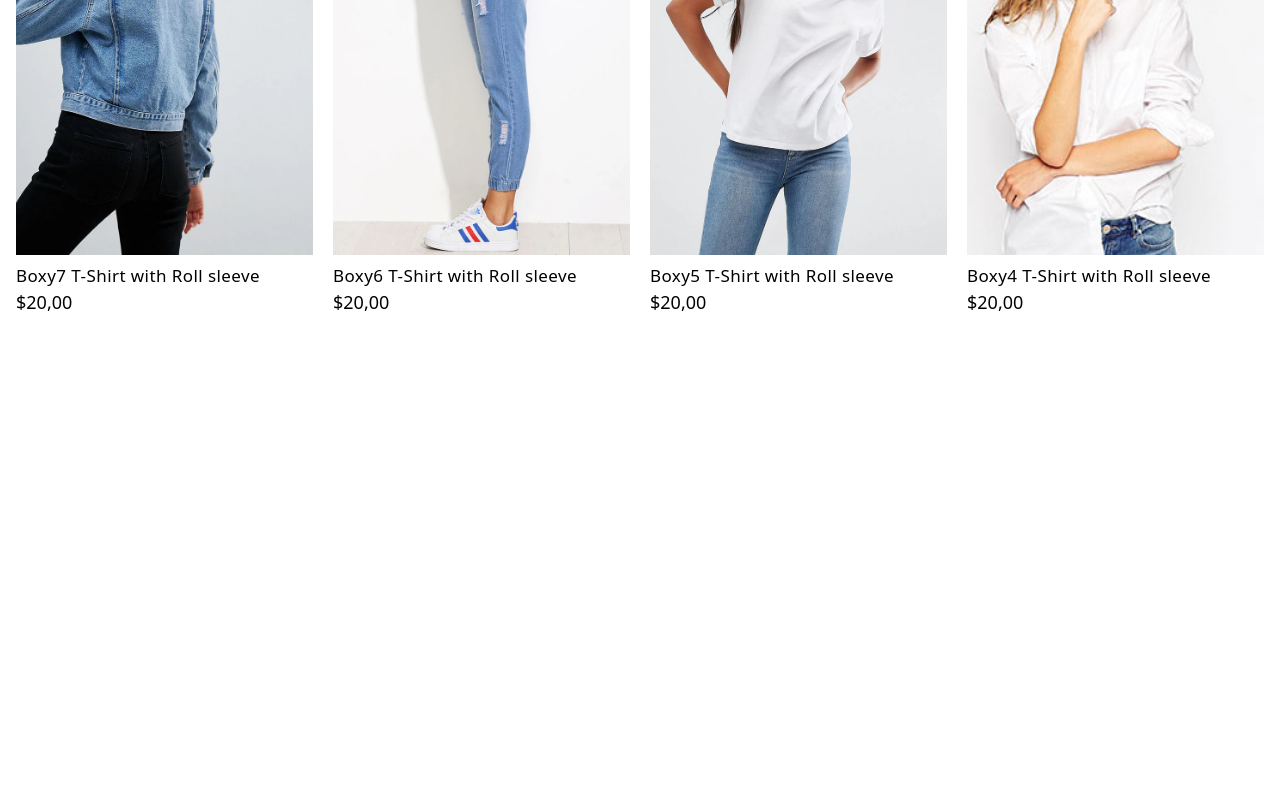
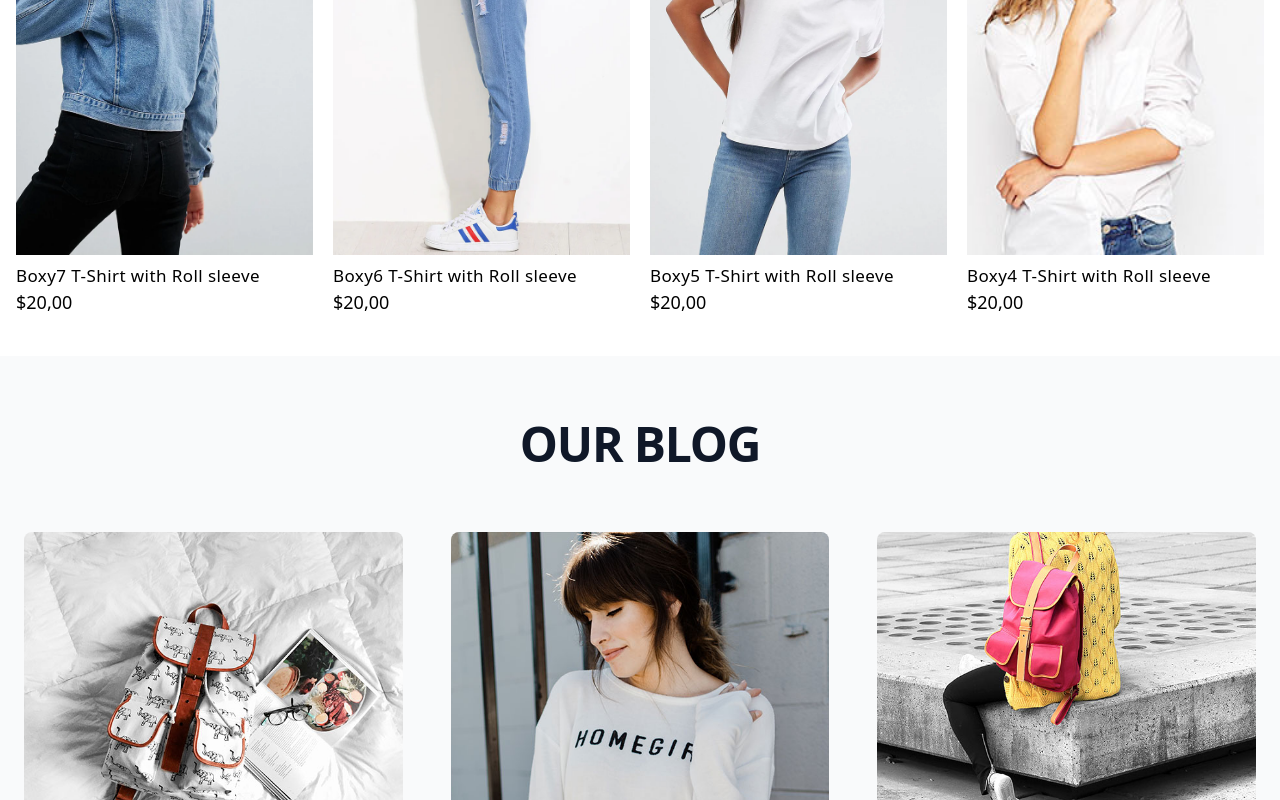
Before and after one commit to Hafsa-ouahbi/HafsaOuahbi-Fianl-project-react, a React (Vite) app: page / in a window 1280 px wide. Shown: the part 2000-2800 px from the top of the page. Before the commit the page ends 2356 px from the top, so only its background shows below. Built offline with nearby package versions, Linux system fonts and the light colour scheme.

Commit message:
finished cards

```diff
--- a/src/App.jsx
+++ b/src/App.jsx
@@ -1,3 +1,4 @@
+import Footer1 from "./layout/footer"
 import Nav from "./layout/nav"
 import Home from "./pages/home"
 
@@ -8,6 +9,7 @@ function App() {
     <div className="flex flex-col">
     <Nav></Nav>
     <Home></Home>
+    <Footer1></Footer1>
     </div>
       {/* <Routes>
         <Route path="/" element={<Home />} />
--- a/src/layout/footer.jsx
+++ b/src/layout/footer.jsx
@@ -0,0 +1,69 @@
+import { FaFacebookF } from "react-icons/fa";
+import { IoLogoTwitter } from "react-icons/io";
+import { FaPinterest } from "react-icons/fa";
+import { FaGoogle } from "react-icons/fa";
+import { FaInstagram } from "react-icons/fa"
+function Footer1() {
+    return (
+        <div className="w-[full] h-[60vh]  justify-center items-center bg-[#F0F0F0]">
+            <div className=" flex justify-around items-center w-[90%] h-[80%]">
+                <div className="flex flex-col w-[20%] justify-around h-[60%] ">
+                    <h1 className="font-bold text-[#222222]">GET IN TOUCH</h1>
+                    <p className="text-gray-500">Any questions? Let us know in store at 8th floor, 379 Hudson St, New York, NY 10018 or call us on (+1) 96 716 6879
+                    </p>
+                    <div className="flex text-2xl  justify-around text-gray-500">
+                         <FaFacebookF />
+            <IoLogoTwitter />
+            <FaPinterest />
+            <FaGoogle />
+            <FaInstagram />
+                    </div>
+                </div>
+                <div className="flex flex-col h-[60%]  ">
+                    <h1 className="font-bold text-[#222222]">CATEGORIES</h1>
+                    <div className="flex flex-col text-gray-500 h-30 justify-around ">
+                        <span>Men</span>
+                    <span>Wimen</span>
+                    <span>Dresses</span>
+                    <span>Sungless</span>
+                    </div>
+                </div>
+                <div className="flex flex-col h-[60%]  gap-8">
+                     <h1 className="font-bold text-[#222222]">LINKS</h1>
+                    <div className="flex text-gray-500 flex-col h-30 justify-around  ">
+                        <span>Search</span>
+                    <span>About Us</span>
+                    <span>Contact Us</span>
+                    <span>Returns</span>
+                    </div>
+                </div>
+                <div className="flex flex-col h-[60%] gap-8 ">
+                      <h1 className="font-bold text-[#222222]">HELP</h1>
+                    <div className="flex text-gray-500 flex-col h-30 justify-around  ">
+                        <span>Track Order</span>
+                    <span>Returns</span>
+                    <span>Shipping</span>
+                    <span>FAQs</span>
+                    </div>
+                </div>
+                <div className="flex flex-col w-[300px] h-[60%] justify-center gap-5">
+                    <h1 className="font-bold text-[#222222]">NEWSLETTER</h1>
+                    <input type="text" className="outline-0 border-b-1 border-gray-500 text-gray-500 "  placeholder="Email Address "/>
+                    <button className="w-[150px] h-[40px] text-[#ffffff] bg-black rounded-3xl">SUBSCRIBE</button>
+                </div>
+
+
+
+            </div>
+
+                <div className="flex items-center justify-center text-gray-500 ">
+                    <p>Copyright Â©</p>
+                    <h1>Shopify Theme Develoed by MassTechnologist </h1>
+                    <p>All rights reserved.</p>
+                </div>
+
+        </div>
+    );
+}
+
+export default Footer1;
--- a/src/pages/home/index.jsx
+++ b/src/pages/home/index.jsx
@@ -2,13 +2,16 @@ import React from 'react';
 import Hero from './partials/hero';
 import Cards from './partials/cards';
 import Carousel22 from './partials/featured';
+import OurBlog from './partials/blog';
 
 const Home = () => {
     return (
         <div>
-            <Hero ></Hero>
-            <Cards></Cards>
-            <Carousel22></Carousel22>
+            <Hero />
+            <Cards />
+            <Carousel22 />
+            <OurBlog />
+
         </div>
     );
 };
--- /dev/null
+++ b/src/pages/home/partials/blog.jsx
@@ -0,0 +1,85 @@
+import React from 'react';
+import { blog01, blog02, blog03 } from '../../../constant/images/images';
+import { div, title } from 'motion/react-client';
+
+const BlogCard = ({ image, title, author, date, excerpt }) => {
+    return (
+        <div className="group cursor-pointer">
+            {/* Image Container with Overflow Hidden for Zoom Effect */}
+            <div className="overflow-hidden rounded-lg mb-6">
+                <img
+                    src={image}
+                    alt={title}
+                    className="w-full h-[350px] object-cover transform  duration-700 ease-out group-hover:scale-110"
+                />
+            </div>
+
+            <div className="space-y-3">
+                <h3 className="text-xl font-semibold text-gray-800 group-hover:text-gray-600 transition-colors duration-300">
+                    {title}
+                </h3>
+
+                <p className="text-sm text-gray-500">
+                    by <span className="text-gray-600">{author}</span> on {date}
+                </p>
+                <p className="text-gray-600 leading-relaxed">
+                    {excerpt}
+                </p>
+            </div>
+        </div>
+    );
+};
+
+const OurBlog = () => {
+    const blogPosts = [
+        {
+            id: 1,
+            image: blog01,
+            title: 'Black Friday Guide: Best Sales & Discount Codes',
+            author: 'fashe-theme Admin',
+            date: 'Dec 28, 2017',
+            excerpt: 'Lorem ipsum dolor sit amet, consectetur adipiscing elit. Etiam sed turpis sed lorem dignissim vulputate nec cursus ante. Nunc sit...'
+        },
+        {
+            id: 2,
+            image: blog02,
+            title: 'The White Sneakers Nearly Every Fashion Girls Own',
+            author: 'fashe-theme Admin',
+            date: 'Dec 28, 2017',
+            excerpt: 'Duis ut velit gravida nibh bibendum commodo. Suspendisse pellentesque mattis augue id euismod. Interdum et...'
+        },
+        {
+            id: 3,
+            image: blog03,
+            title: 'New York SS 2018 Street Style: By Annina Mislin',
+            author: 'fashe-theme Admin',
+            date: 'Dec 28, 2017',
+            excerpt: 'Lorem ipsum dolor sit amet, consectetur adipiscing elit. Etiam sed turpis sed lorem dignissim vulputate nec cursus ante. Nunc sit...'
+        }
+    ];
+
+    return (
+        <div className="w-full bg-gray-50 py-16 px-6">
+            <div className="max-w-7xl mx-auto">
+                <h2 className="text-4xl md:text-5xl font-bold text-center text-gray-900 mb-16 tracking-tight">
+                    OUR BLOG
+                </h2>
+
+                <div className="grid grid-cols-1 md:grid-cols-2 lg:grid-cols-3 gap-8 lg:gap-12">
+                    {blogPosts.map((post) => (
+                        <BlogCard
+                            key={post.id}
+                            image={post.image}
+                            title={post.title}
+                            author={post.author}
+                            date={post.date}
+                            excerpt={post.excerpt}
+                        />
+                    ))}
+                </div>
+            </div>
+        </div>
+    );
+};
+
+export default OurBlog;
--- a/src/pages/home/partials/cards.jsx
+++ b/src/pages/home/partials/cards.jsx
@@ -11,7 +11,7 @@ const Scale = {
 
 const Cards = () => {
     return (
-        <div className="mt-10 px-30 grid grid-cols-3 grid-rows-4 gap-4 h-300">
+        <div className="mt-10 px-30 grid grid-cols-3 grid-rows-2 py-10 gap-4 h-300">
 
             {/* 1. Dresses - Left (Tall) */}
             <motion.div className="row-span-2 relative group overflow-hidden">
--- /dev/null
+++ b/src/pages/home/partials/insta.jsx
@@ -0,0 +1,39 @@
+export default function InstagramFollow() {
+    const features = [
+        {
+            title: "Free Delivery Worldwide",
+            description: "Mirum est notare quam littera gothica"
+        },
+        {
+            title: "30 Days Return",
+            description: "Simply return it within 30 days for an exchange."
+        },
+        {
+            title: "Store Opening",
+            description: "Shop open from Monday to Sunday"
+        }
+    ];
+
+    return (
+        <div className="w-full bg-white py-16 px-4">
+            <div className="max-w-7xl mx-auto">
+                <h2 className="text-3xl md:text-4xl font-bold text-center mb-16">
+                    @ FOLLOW US ON INSTAGRAM
+                </h2>
+
+                <div className="grid grid-cols-1 md:grid-cols-3 gap-8 md:gap-0 md:divide-x divide-gray-200">
+                    {features.map((feature, index) => (
+                        <div key={index} className="flex flex-col items-center text-center px-6 md:px-12">
+                            <h3 className="text-lg md:text-xl font-semibold text-gray-900 mb-3">
+                                {feature.title}
+                            </h3>
+                            <p className="text-sm md:text-base text-gray-500 italic">
+                                {feature.description}
+                            </p>
+                        </div>
+                    ))}
+                </div>
+            </div>
+        </div>
+    );
+}
```
